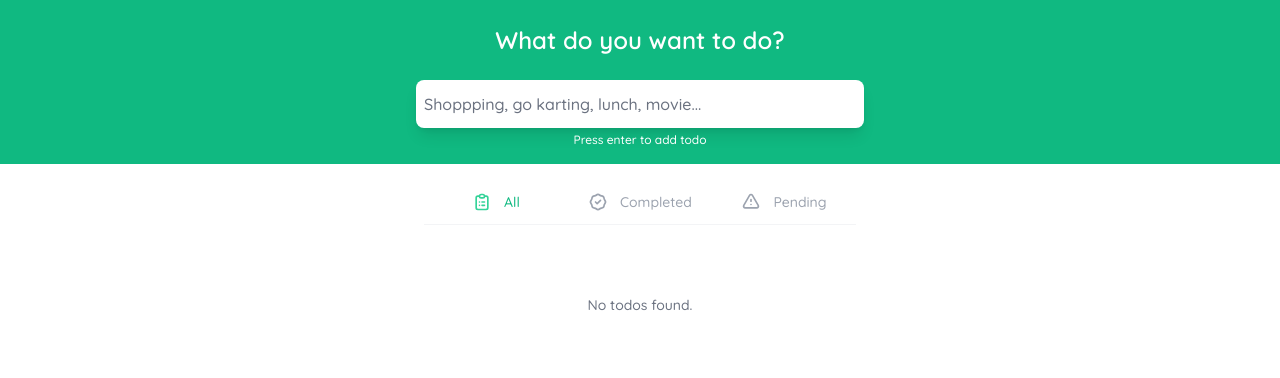
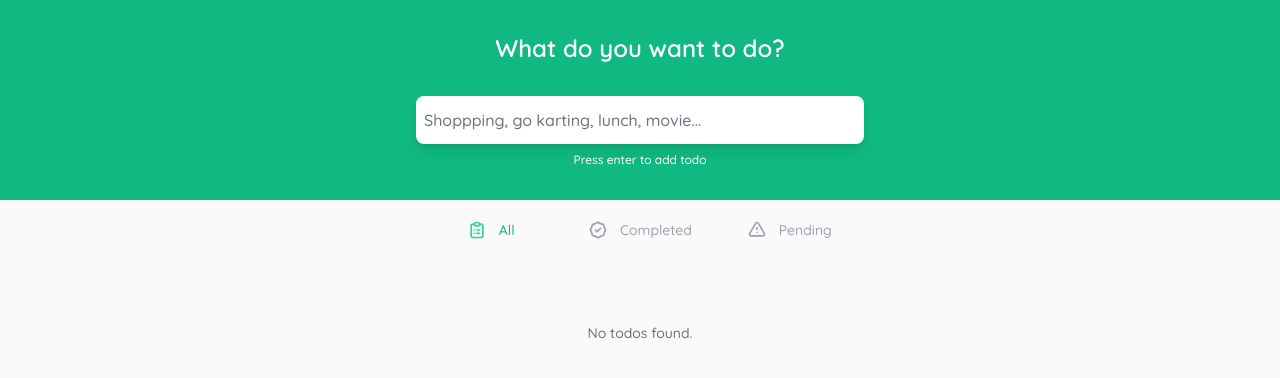
Before and after one commit to romitgithub/curly-parakeet, a React (Create React App) app: page / in a window 1280 px wide. Shown: the top 378 px of the page. Built offline with nearby package versions, Linux system fonts and the light colour scheme; the HTML template or start-up script is replaced by a standard one.

Commit message:
ui changes, added proper scroll

```diff
--- a/src/App.tsx
+++ b/src/App.tsx
@@ -2,8 +2,7 @@ import Todos from './containers/todos'
 
 function App() {
   return (
-    <div className='h-full w-full bg-white'>
-      <h1 className='bg-emerald-500 text-white text-2xl font-semibold text-center py-6'>What do you want to do?</h1>
+    <div className='overlfow-hidden flex flex-col h-full w-full bg-zinc-50'>
       <Todos />
     </div>
   )
--- a/src/containers/todos/addTodo.tsx
+++ b/src/containers/todos/addTodo.tsx
@@ -28,8 +28,11 @@ export default function AddTodo(props: AddTodoProps) {
     setValue(text)
   }
   return (
-    <div className='bg-emerald-500 text-white px-4 pb-4'>
-      <label htmlFor='todo' className='block text-md font-medium text-gray-700 max-w-md mx-auto'>
+    <div className='bg-emerald-500 text-white px-4 md:py-8 py-6'>
+      <h1 className='text-white text-2xl font-semibold text-center'>
+        What do you want to do?
+      </h1>
+      <label htmlFor='todo' className='block text-md font-medium text-gray-700 max-w-md mx-auto mt-8'>
         <div className='relative flex flex-col'>
           <input
             type='text'
@@ -41,15 +44,7 @@ export default function AddTodo(props: AddTodoProps) {
             className='px-2 py-3 shadow-lg text-md border-0 focus:ring-0 focus:border-0 block w-full bg-white rounded-lg'
             placeholder='Shoppping, go karting, lunch, movie...'
           />
-          <p className='text-xs text-white mt-1 text-center'>Press enter to add todo</p>
-          {/* <button
-            type='button'
-            onClick={() => handleAddTodo(value)}
-            className='sm:text-sm text-xs uppercase absolute inset-y-0.5 right-0.5 disabled:bg-gray-200 bg-blue-500 hover:bg-blue-700 m-1 px-3 text-white rounded-full'
-            disabled={!value.trim()}
-          >
-            Add
-          </button> */}
+          <p className='text-xs text-white mt-2 text-center'>Press enter to add todo</p>
         </div>
       </label>
     </div>
--- a/src/containers/todos/editTodo.tsx
+++ b/src/containers/todos/editTodo.tsx
@@ -8,7 +8,7 @@ interface EditTodoProps {
   onSave: (id: string, todo: Todo) => void
 }
 
-export default function ({ todo, onSave }: EditTodoProps) {
+export default function EditTodo({ todo, onSave }: EditTodoProps) {
   const [completed, setCompleted] = useState(todo?.completed || false)
   const [text, setText] = useState(todo?.text || '')
 
--- a/src/containers/todos/index.tsx
+++ b/src/containers/todos/index.tsx
@@ -71,9 +71,9 @@ export default function Todos() {
   }
 
   return (
-    <div className='w-full'>
+    <div className='flex flex-col w-full flex-1 overflow-hidden'>
       <AddTodo onAdd={handleTodoSubmit} />
-      <div className='container p-2 mx-auto max-w-md'>
+      <div className='overflow-hidden flex flex-col flex-1 container mx-auto max-w-md'>
         <RadioGroup
           onChange={handleFilterChange}
           options={FilterOptions}
--- a/src/containers/todos/todoItem.tsx
+++ b/src/containers/todos/todoItem.tsx
@@ -45,7 +45,7 @@ export default function TodoItem({ todo, onToggle, onDelete, onEdit }: TodoItemP
   }
 
   return (
-    <li className='z-10 hover:bg-gray-50 focus:bg-gray-50 focus-visible:bg-gray-50'>
+    <li className='m-2 bg-white shadow-sm rounded z-10 hover:bg-zinc-100 focus:bg-zinc-100 focus-visible:bg-gray-50'>
       <div
         className='flex flex-row items-center px-2 py-4'
         role='button'
@@ -61,7 +61,7 @@ export default function TodoItem({ todo, onToggle, onDelete, onEdit }: TodoItemP
 
         <p
           className={classNames(
-            'flex-1 text-lg align-middle mx-3',
+            'flex-1 text-md align-middle mx-3',
             todo.completed ? 'line-through' : '',
           )}
         >
--- a/src/containers/todos/todosList.tsx
+++ b/src/containers/todos/todosList.tsx
@@ -10,9 +10,9 @@ interface TodoListProps {
 
 export default function TodosList({ todos, onToggle, onDelete, onEdit }: TodoListProps) {
   return (
-    <div>
+    <div className='overflow-scroll'>
       {todos.length ? (
-        <ul className='divide-y-2'>
+        <ul className='pb-20'>
           {todos.map((todo: any) => (
             <Todo
               onEdit={onEdit}
```
